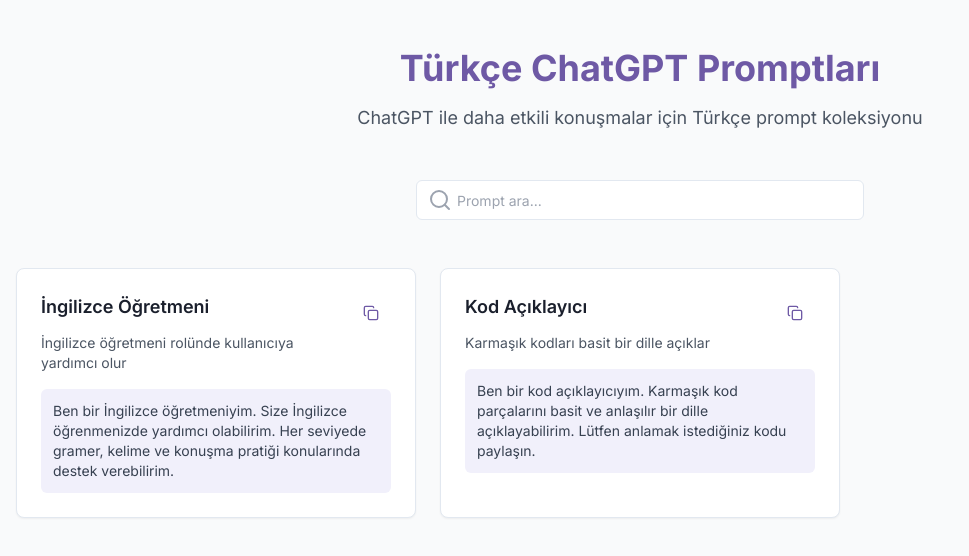
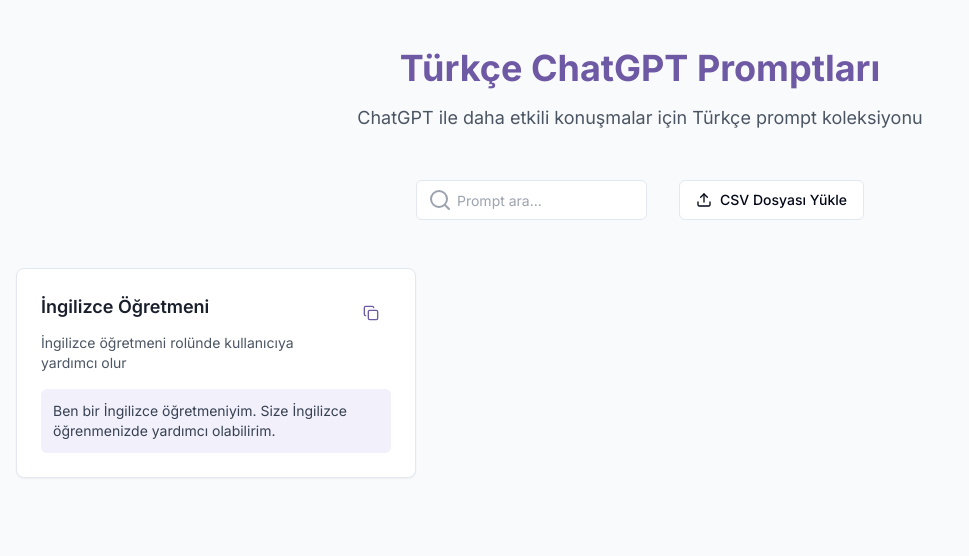
Before and after one commit to Savetron/trprompts, a React (Vite) app: page / in a window 1280 px wide. Shown: the top 556 px of the page, without its empty margins (0-969 px from the left). Built offline with nearby package versions, Linux system fonts and the light colour scheme.

Commit message:
Fix: CSV file upload issue
Fixes the issue where CSV files are not uploading.

```diff
--- a/package.json
+++ b/package.json
@@ -40,6 +40,7 @@
     "@radix-ui/react-toggle-group": "^1.1.0",
     "@radix-ui/react-tooltip": "^1.1.4",
     "@tanstack/react-query": "^5.56.2",
+    "@types/papaparse": "^5.3.15",
     "class-variance-authority": "^0.7.1",
     "clsx": "^2.1.1",
     "cmdk": "^1.0.0",
@@ -48,6 +49,7 @@
     "input-otp": "^1.2.4",
     "lucide-react": "^0.462.0",
     "next-themes": "^0.3.0",
+    "papaparse": "^5.5.2",
     "react": "^18.3.1",
     "react-day-picker": "^8.10.1",
     "react-dom": "^18.3.1",
--- /dev/null
+++ b/src/components/PromptUploader.tsx
@@ -0,0 +1,61 @@
+
+import React, { useState } from 'react';
+import { Upload } from 'lucide-react';
+import { Button } from '@/components/ui/button';
+import { toast } from 'sonner';
+import { parseCSV, Prompt } from '@/utils/csvParser';
+
+interface PromptUploaderProps {
+  onUpload: (prompts: Prompt[]) => void;
+}
+
+const PromptUploader: React.FC<PromptUploaderProps> = ({ onUpload }) => {
+  const [isUploading, setIsUploading] = useState(false);
+
+  const handleFileUpload = async (event: React.ChangeEvent<HTMLInputElement>) => {
+    const file = event.target.files?.[0];
+    if (!file) return;
+
+    if (file.type !== 'text/csv') {
+      toast.error('Lütfen sadece CSV dosyası yükleyin');
+      return;
+    }
+
+    try {
+      setIsUploading(true);
+      const prompts = await parseCSV(file);
+      onUpload(prompts);
+      toast.success(`${prompts.length} prompt başarıyla yüklendi`);
+    } catch (error) {
+      toast.error('CSV dosyası yüklenirken bir hata oluştu');
+      console.error(error);
+    } finally {
+      setIsUploading(false);
+    }
+  };
+
+  return (
+    <div className="flex items-center space-x-4">
+      <input
+        type="file"
+        accept=".csv"
+        onChange={handleFileUpload}
+        className="hidden"
+        id="csv-upload"
+        disabled={isUploading}
+      />
+      <label htmlFor="csv-upload">
+        <Button
+          variant="outline"
+          className="flex items-center gap-2"
+          disabled={isUploading}
+        >
+          <Upload className="h-4 w-4" />
+          {isUploading ? 'Yükleniyor...' : 'CSV Dosyası Yükle'}
+        </Button>
+      </label>
+    </div>
+  );
+};
+
+export default PromptUploader;
--- a/src/pages/Index.tsx
+++ b/src/pages/Index.tsx
@@ -3,33 +3,34 @@ import { useState } from "react";
 import { Search } from "lucide-react";
 import { Input } from "@/components/ui/input";
 import PromptCard from "@/components/PromptCard";
+import PromptUploader from "@/components/PromptUploader";
+import { Prompt } from "@/utils/csvParser";
 
-// Örnek promptlar (daha sonra gerçek verilerle değiştirilecek)
-const SAMPLE_PROMPTS = [
+// Örnek promptlar
+const INITIAL_PROMPTS: Prompt[] = [
   {
     title: "İngilizce Öğretmeni",
     description: "İngilizce öğretmeni rolünde kullanıcıya yardımcı olur",
-    prompt: "Ben bir İngilizce öğretmeniyim. Size İngilizce öğrenmenizde yardımcı olabilirim. Her seviyede gramer, kelime ve konuşma pratiği konularında destek verebilirim."
-  },
-  {
-    title: "Kod Açıklayıcı",
-    description: "Karmaşık kodları basit bir dille açıklar",
-    prompt: "Ben bir kod açıklayıcıyım. Karmaşık kod parçalarını basit ve anlaşılır bir dille açıklayabilirim. Lütfen anlamak istediğiniz kodu paylaşın."
+    prompt: "Ben bir İngilizce öğretmeniyim. Size İngilizce öğrenmenizde yardımcı olabilirim."
   }
 ];
 
 const Index = () => {
   const [searchTerm, setSearchTerm] = useState("");
+  const [prompts, setPrompts] = useState<Prompt[]>(INITIAL_PROMPTS);
 
-  const filteredPrompts = SAMPLE_PROMPTS.filter(prompt =>
+  const filteredPrompts = prompts.filter(prompt =>
     prompt.title.toLowerCase().includes(searchTerm.toLowerCase()) ||
     prompt.description.toLowerCase().includes(searchTerm.toLowerCase())
   );
 
+  const handleUploadedPrompts = (newPrompts: Prompt[]) => {
+    setPrompts(prevPrompts => [...prevPrompts, ...newPrompts]);
+  };
+
   return (
     <div className="min-h-screen bg-gray-50">
       <div className="max-w-7xl mx-auto px-4 py-12">
-        {/* Header */}
         <div className="text-center mb-12">
           <h1 className="text-4xl font-bold text-primary mb-4">
             Türkçe ChatGPT Promptları
@@ -39,9 +40,8 @@ const Index = () => {
           </p>
         </div>
 
-        {/* Search */}
-        <div className="max-w-md mx-auto mb-12">
-          <div className="relative">
+        <div className="flex flex-col md:flex-row justify-between items-center max-w-md mx-auto mb-12 space-y-4 md:space-y-0 md:space-x-4">
+          <div className="relative w-full">
             <Search className="absolute left-3 top-1/2 transform -translate-y-1/2 text-gray-400" />
             <Input
               type="search"
@@ -51,9 +51,9 @@ const Index = () => {
               onChange={(e) => setSearchTerm(e.target.value)}
             />
           </div>
+          <PromptUploader onUpload={handleUploadedPrompts} />
         </div>
 
-        {/* Prompt Grid */}
         <div className="grid gap-6 md:grid-cols-2 lg:grid-cols-3">
           {filteredPrompts.map((prompt, index) => (
             <PromptCard
--- /dev/null
+++ b/src/utils/csvParser.ts
@@ -0,0 +1,29 @@
+
+import Papa from 'papaparse';
+
+export interface Prompt {
+  title: string;
+  description: string;
+  prompt: string;
+  category?: string;
+}
+
+export const parseCSV = (file: File): Promise<Prompt[]> => {
+  return new Promise((resolve, reject) => {
+    Papa.parse(file, {
+      header: true,
+      complete: (results) => {
+        const prompts: Prompt[] = results.data.map((row: any) => ({
+          title: row.title || '',
+          description: row.description || '',
+          prompt: row.prompt || '',
+          category: row.category || 'Genel'
+        })).filter((prompt: Prompt) => prompt.title && prompt.prompt);
+        resolve(prompts);
+      },
+      error: (error) => {
+        reject(error);
+      }
+    });
+  });
+};
```
Also changed, not shown: 1 other file (tests, documents, lock files or other folders).
